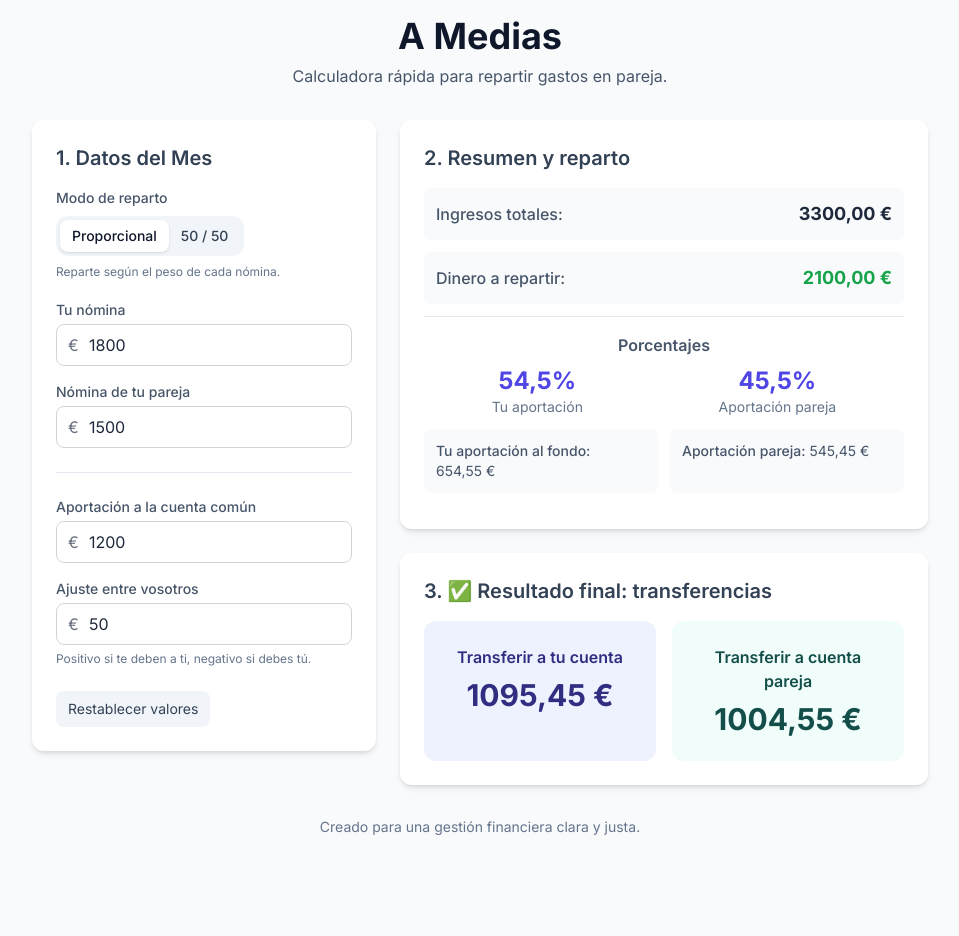
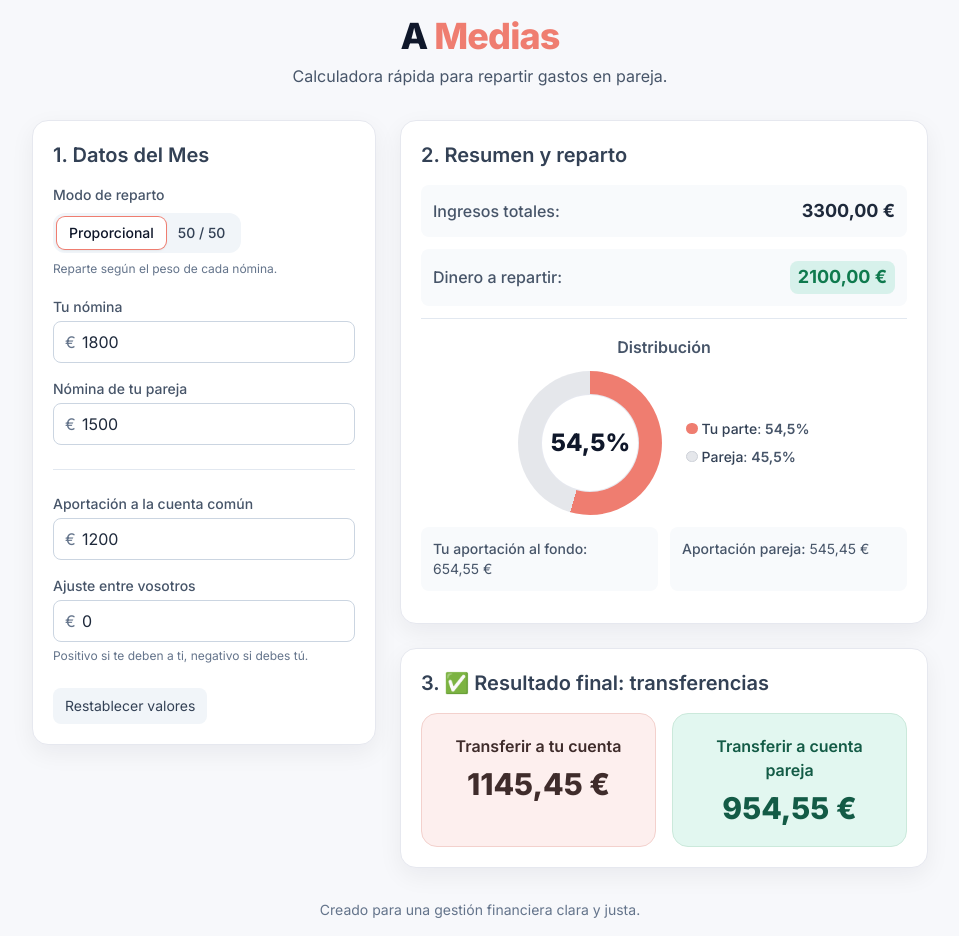
Before and after one commit to queridojavier/a-medias, a plain HTML site: page index.html in a window 1280 px wide. Shown: the whole page, without its empty margins (160-1119 px from the left). Before the commit the page ends 853 px from the top, so only its background shows below. Drawn offline with nearby package versions, Linux system fonts and the light colour scheme.

Commit message:
UI: donut legible + tema salmón + toggle

```diff
--- a/index.html
+++ b/index.html
@@ -9,44 +9,55 @@
   <script src="https://cdn.tailwindcss.com"></script>
 
   <!-- Fuentes -->
-  <link href="https://fonts.googleapis.com/css2?family=Inter:wght@400;500;600;700&display=swap" rel="stylesheet">
+  <link href="https://fonts.googleapis.com/css2?family=Inter:wght@400;500;600;700;800&display=swap" rel="stylesheet">
 
   <!-- PWA -->
   <link rel="manifest" href="./manifest.json">
   <link rel="apple-touch-icon" href="./icons/icon-192.png">
+  <link rel="icon" href="./icons/icon-192.png" type="image/png">
   <meta name="apple-mobile-web-app-title" content="A Medias">
-  <meta name="theme-color" content="#111827">
+  <meta name="theme-color" content="#EF7D70">
   <meta name="apple-mobile-web-app-capable" content="yes">
   <meta name="apple-mobile-web-app-status-bar-style" content="black-translucent">
 
+  <!-- Estilo de marca y tarjetas -->
   <style>
-    body { font-family: 'Inter', sans-serif; }
-    .card {
-      background-color: white; border-radius: 0.75rem;
-      box-shadow: 0 4px 6px -1px rgb(0 0 0 / 0.1), 0 2px 4px -2px rgb(0 0 0 / 0.1);
-      padding: 1.5rem; transition: all 0.3s ease;
+    :root{
+      --primary:#EF7D70;      /* salmón */
+      --primary-700:#E15F54;
+      --ink:#0f172a;
+      --muted:#e5e7eb;
+      --card:#ffffff;
+      --bg:#f7f8fb;
     }
-    .input-group { position: relative; }
-    .input-group span {
-      position: absolute; left: 0.75rem; top: 50%; transform: translateY(-50%);
-      color: #6b7280; pointer-events: none;
+    body{ font-family:'Inter',system-ui,sans-serif; background: var(--bg); }
+    .card{
+      background:var(--card);
+      border-radius:16px;
+      border:1px solid #e6e8ef;
+      box-shadow:0 8px 24px rgba(15,23,42,.06);
+      padding:1.25rem;
     }
-    .input-field {
-      padding-left: 2rem; width: 100%; border-radius: 0.5rem; border: 1px solid #d1d5db;
-      padding-top: 0.5rem; padding-bottom: 0.5rem;
-      transition: border-color 0.2s ease-in-out, box-shadow 0.2s ease-in-out;
-    }
-    .input-field:focus {
-      outline: none; border-color: #4f46e5; box-shadow: 0 0 0 2px rgba(79,70,229,0.2);
-    }
-    .result-box { border-radius: 0.75rem; padding: 1.5rem; text-align: center; }
+    .result-box{ border-radius:16px; padding:1.25rem; text-align:center; }
+    .brand-dot{ width:.7rem; height:.7rem; border-radius:999px; display:inline-block; }
+      .badge-success{
+    background: rgba(16,185,129,.14);
+    color: #0f7a4e;
+    padding: .15rem .5rem;
+    border-radius: .5rem;
+  }
+  .donut{
+    background: conic-gradient(var(--primary) 60%, var(--muted) 0);
+  }
   </style>
 </head>
 
-<body class="bg-slate-50 text-slate-800 flex items-center justify-center min-h-screen p-4">
+<body class="text-slate-800 flex items-center justify-center min-h-screen p-4">
   <main class="w-full max-w-4xl mx-auto">
     <div class="text-center mb-8">
-      <h1 class="text-3xl md:text-4xl font-bold text-slate-900">A Medias</h1>
+      <h1 class="text-3xl md:text-4xl font-extrabold tracking-tight" style="color:var(--ink)">
+        A <span style="color:var(--primary)">Medias</span>
+      </h1>
       <p class="text-slate-600 mt-2">Calculadora rápida para repartir gastos en pareja.</p>
     </div>
 
@@ -56,12 +67,12 @@
         <div class="card">
           <h2 class="text-xl font-semibold mb-4 text-slate-700">1. Datos del Mes</h2>
 
-          <!-- Modo de reparto (el “dongle”) -->
+          <!-- Toggle de modo -->
           <div class="mb-5">
             <label class="block text-sm font-medium text-slate-600 mb-2">Modo de reparto</label>
             <div class="inline-flex rounded-xl bg-slate-100 p-1" role="group" aria-label="Modo de reparto">
               <button id="mode-prop"
-                      class="px-3 py-1.5 rounded-lg text-sm font-medium bg-white shadow text-slate-900"
+                      class="px-3 py-1.5 rounded-lg text-sm font-medium bg-white shadow text-slate-900 ring-1 ring-[var(--primary)]"
                       type="button" aria-pressed="true">
                 Proporcional
               </button>
@@ -78,18 +89,18 @@
           <div class="space-y-4">
             <div>
               <label for="nomina1" class="block text-sm font-medium text-slate-600 mb-1">Tu nómina</label>
-              <div class="input-group">
-                <span>€</span>
-                <input type="number" id="nomina1" class="input-field" placeholder="1800" value="1800"
-                       step="0.01" inputmode="decimal" min="0">
+              <div class="relative">
+                <span class="absolute left-3 top-1/2 -translate-y-1/2 text-slate-500">€</span>
+                <input type="number" id="nomina1" class="pl-7 w-full rounded-lg border border-slate-300 py-2 focus:outline-none focus:border-indigo-600 focus:ring-2 focus:ring-indigo-200"
+                       placeholder="1800" value="1800" step="0.01" inputmode="decimal" min="0">
               </div>
             </div>
             <div>
               <label for="nomina2" class="block text-sm font-medium text-slate-600 mb-1">Nómina de tu pareja</label>
-              <div class="input-group">
-                <span>€</span>
-                <input type="number" id="nomina2" class="input-field" placeholder="1500" value="1500"
-                       step="0.01" inputmode="decimal" min="0">
+              <div class="relative">
+                <span class="absolute left-3 top-1/2 -translate-y-1/2 text-slate-500">€</span>
+                <input type="number" id="nomina2" class="pl-7 w-full rounded-lg border border-slate-300 py-2 focus:outline-none focus:border-indigo-600 focus:ring-2 focus:ring-indigo-200"
+                       placeholder="1500" value="1500" step="0.01" inputmode="decimal" min="0">
               </div>
             </div>
           </div>
@@ -98,18 +109,18 @@
           <div class="mt-6 pt-6 border-t border-slate-200 space-y-4">
             <div>
               <label for="fondoComun" class="block text-sm font-medium text-slate-600 mb-1">Aportación a la cuenta común</label>
-              <div class="input-group">
-                <span>€</span>
-                <input type="number" id="fondoComun" class="input-field" placeholder="1200" value="1200"
-                       step="0.01" inputmode="decimal" min="0">
+              <div class="relative">
+                <span class="absolute left-3 top-1/2 -translate-y-1/2 text-slate-500">€</span>
+                <input type="number" id="fondoComun" class="pl-7 w-full rounded-lg border border-slate-300 py-2 focus:outline-none focus:border-indigo-600 focus:ring-2 focus:ring-indigo-200"
+                       placeholder="1200" value="1200" step="0.01" inputmode="decimal" min="0">
               </div>
             </div>
             <div>
               <label for="ajuste" class="block text-sm font-medium text-slate-600 mb-1">Ajuste entre vosotros</label>
-              <div class="input-group">
-                <span>€</span>
-                <input type="number" id="ajuste" class="input-field" placeholder="50" value="50"
-                       step="0.01" inputmode="decimal">
+              <div class="relative">
+                <span class="absolute left-3 top-1/2 -translate-y-1/2 text-slate-500">€</span>
+                <input type="number" id="ajuste" class="pl-7 w-full rounded-lg border border-slate-300 py-2 focus:outline-none focus:border-indigo-600 focus:ring-2 focus:ring-indigo-200"
+                       placeholder="0" value="0" step="0.01" inputmode="decimal">
               </div>
               <p class="text-xs text-slate-500 mt-1.5">Positivo si te deben a ti, negativo si debes tú.</p>
             </div>
@@ -137,24 +148,37 @@
             </div>
             <div class="flex justify-between items-center p-3 bg-slate-50 rounded-lg">
               <span class="font-medium">Dinero a repartir:</span>
-              <span id="dineroRepartir" class="font-bold text-lg text-green-600">2.100,00 €</span>
+              <span id="dineroRepartir" class="badge-success font-bold text-lg">2.100,00 €</span>
             </div>
 
+            <!-- Donut + leyenda -->
             <div class="mt-4 pt-4 border-t border-slate-200">
-              <h3 class="font-semibold text-center mb-2">Porcentajes</h3>
-              <div class="flex justify-around items-center text-center">
-                <div>
-                  <div id="porcentaje1" class="font-bold text-2xl text-indigo-600">54,5%</div>
-                  <div class="text-sm text-slate-500">Tu aportación</div>
-                </div>
-                <div>
-                  <div id="porcentaje2" class="font-bold text-2xl text-indigo-600">45,5%</div>
-                  <div class="text-sm text-slate-500">Aportación pareja</div>
-                </div>
+              <h3 class="font-semibold text-center mb-3">Distribución</h3>
+              <div class="flex items-center justify-center gap-6">
+                <!-- Donut -->
+                <div class="relative w-36 h-36 rounded-full donut" id="donut" aria-label="Distribución de aportación">
+  <div class="absolute inset-6 rounded-full bg-white ring-1 ring-[#e6e8ef]"></div>
+  <div class="absolute inset-0 grid place-items-center">
+    <span id="p1Center" class="font-extrabold text-2xl" style="color:var(--ink)">60%</span>
+  </div>
+</div>
+                <!-- Leyenda -->
+                <ul class="text-sm text-slate-600">
+                  <li class="mb-2">
+                    <span class="brand-dot" style="background:var(--primary)"></span>
+                    <span class="font-medium text-slate-700">Tu parte</span>:
+                    <span id="porcentaje1" class="font-semibold">60%</span>
+                  </li>
+                  <li>
+                    <span class="brand-dot" style="background:var(--muted); border:1px solid #cdd1d8"></span>
+                    <span class="font-medium text-slate-700">Pareja</span>:
+                    <span id="porcentaje2" class="font-semibold">40%</span>
+                  </li>
+                </ul>
               </div>
             </div>
 
-            <!-- Aportaciones al fondo (sin mostrar sobrantes intermedios) -->
+            <!-- Aportaciones al fondo -->
             <div class="grid grid-cols-1 md:grid-cols-2 gap-3 mt-4 text-sm text-slate-600">
               <div class="p-3 bg-slate-50 rounded-lg">
                 <span class="font-medium">Tu aportación al fondo:</span> <span id="comun1">—</span>
@@ -172,13 +196,13 @@
         <div class="card" aria-live="polite">
           <h2 class="text-xl font-semibold mb-4 text-slate-700">3. ✅ Resultado final: transferencias</h2>
           <div class="grid grid-cols-1 md:grid-cols-2 gap-4">
-            <div class="result-box bg-indigo-50 text-indigo-900">
+            <div class="result-box" style="background:rgba(239,125,112,.12); color:#3f2c2b; border:1px solid #f3d1cd">
               <h3 class="font-semibold mb-2">Transferir a tu cuenta</h3>
-              <p id="transferencia1" class="text-3xl font-bold">1.095,45 €</p>
+              <p id="transferencia1" class="text-3xl font-extrabold">1.095,45 €</p>
             </div>
-            <div class="result-box bg-teal-50 text-teal-900">
+            <div class="result-box" style="background:rgba(16,185,129,.12); color:#135b46; border:1px solid #cbe9db">
               <h3 class="font-semibold mb-2">Transferir a cuenta pareja</h3>
-              <p id="transferencia2" class="text-3xl font-bold">1.004,55 €</p>
+              <p id="transferencia2" class="text-3xl font-extrabold">1.004,55 €</p>
             </div>
           </div>
         </div>
@@ -190,18 +214,27 @@
     </footer>
   </main>
 
-  <!-- Registro del Service Worker -->
+  <!-- Registro del Service Worker (desactivado en desarrollo/local) -->
   <script>
-    if ('serviceWorker' in navigator) {
+    const isDevHost = ['localhost','127.0.0.1'].includes(location.hostname) || location.hostname.startsWith('192.168.');
+    if ('serviceWorker' in navigator && !isDevHost) {
       window.addEventListener('load', () => {
         navigator.serviceWorker.register('./sw.js').catch(console.error);
       });
+    } else {
+      // Si estás en local, intenta desregistrar SWs previos y limpiar cachés
+      if ('serviceWorker' in navigator) {
+        navigator.serviceWorker.getRegistrations().then(regs => regs.forEach(r => r.unregister()));
+      }
+      if ('caches' in window) {
+        caches.keys().then(keys => keys.forEach(k => caches.delete(k)));
+      }
     }
   </script>
 
   <!-- Lógica de la app -->
   <script>
-    // ---- Utilidades ----
+    // Utilidades
     const money = n => new Intl.NumberFormat('es-ES', {
       style: 'currency', currency: 'EUR', minimumFractionDigits: 2, maximumFractionDigits: 2
     }).format(n);
@@ -218,9 +251,8 @@
       return v;
     };
 
-    // ---- Estado ----
-    let mode = 'prop'; // 'prop' (proporcional) | 'eq' (50/50)
-
+    // Estado
+    let mode = 'prop'; // 'prop' | 'eq'
     const saveState = () => {
       const data = {
         nomina1: read('nomina1'),
@@ -243,7 +275,7 @@
       } catch {}
     };
 
-    // ---- Cálculo principal ----
+    // Cálculo principal
     function calculate() {
       const nomina1 = read('nomina1');
       const nomina2 = read('nomina2');
@@ -252,10 +284,10 @@
 
       const ingresoTotal = round2(nomina1 + nomina2);
 
-      // Porcentaje según modo: proporcional o 50/50
+      // Porcentaje según modo
       let p1 = mode === 'eq'
         ? 0.5
-        : (ingresoTotal > 0 ? nomina1 / ingresoTotal : 0.5); // si 0 ingresos, 50/50 por defecto
+        : (ingresoTotal > 0 ? nomina1 / ingresoTotal : 0.5);
       p1 = Math.min(1, Math.max(0, p1));
 
       const comun1 = round2(fondoComun * p1);
@@ -281,46 +313,52 @@
       document.getElementById('ingresoTotal').textContent = money(ingresoTotal);
       document.getElementById('dineroRepartir').textContent = money(dineroRepartir);
 
-      document.getElementById('porcentaje1').textContent = `${fmtPct(p1 * 100)}%`;
-      document.getElementById('porcentaje2').textContent = `${fmtPct((1 - p1) * 100)}%`;
+      const p1pct = p1 * 100;
+      document.getElementById('porcentaje1').textContent = `${fmtPct(p1pct)}%`;
+      document.getElementById('porcentaje2').textContent = `${fmtPct(100 - p1pct)}%`;
 
+      // Donut
+      const p1deg = Math.round(p1 * 360);
+      const donut = document.getElementById('donut');
+      if (donut) donut.style.background = `conic-gradient(var(--primary) ${p1deg}deg, var(--muted) 0)`;
+      const p1Center = document.getElementById('p1Center');
+      if (p1Center) p1Center.textContent = `${fmtPct(p1pct)}%`;
+
+      // Aportaciones y resultados
       document.getElementById('comun1').textContent = money(comun1);
       document.getElementById('comun2').textContent = money(comun2);
-
       document.getElementById('transferencia1').textContent = money(transferencia1);
       document.getElementById('transferencia2').textContent = money(transferencia2);
 
       saveState();
     }
 
-    // ---- UI Modo ----
+    // UI del modo
     function updateModeUI() {
       const btnProp = document.getElementById('mode-prop');
       const btnEq = document.getElementById('mode-eq');
       const hint = document.getElementById('mode-hint');
 
       if (mode === 'prop') {
-        btnProp.className = "px-3 py-1.5 rounded-lg text-sm font-medium bg-white shadow text-slate-900";
+        btnProp.className = "px-3 py-1.5 rounded-lg text-sm font-medium bg-white shadow text-slate-900 ring-1 ring-[var(--primary)]";
         btnEq.className = "px-3 py-1.5 rounded-lg text-sm font-medium text-slate-700 hover:text-slate-900";
-        btnProp.setAttribute('aria-pressed', 'true');
-        btnEq.setAttribute('aria-pressed', 'false');
+        btnProp.setAttribute('aria-pressed','true'); btnEq.setAttribute('aria-pressed','false');
         hint.textContent = "Reparte según el peso de cada nómina.";
       } else {
-        btnEq.className = "px-3 py-1.5 rounded-lg text-sm font-medium bg-white shadow text-slate-900";
+        btnEq.className = "px-3 py-1.5 rounded-lg text-sm font-medium bg-white shadow text-slate-900 ring-1 ring-[var(--primary)]";
         btnProp.className = "px-3 py-1.5 rounded-lg text-sm font-medium text-slate-700 hover:text-slate-900";
-        btnEq.setAttribute('aria-pressed', 'true');
-        btnProp.setAttribute('aria-pressed', 'false');
+        btnEq.setAttribute('aria-pressed','true'); btnProp.setAttribute('aria-pressed','false');
         hint.textContent = "Reparte exactamente al 50% cada concepto.";
       }
     }
 
-    function setMode(m) {
+    function setMode(m){
       mode = m;
       updateModeUI();
       calculate();
     }
 
-    // ---- Bootstrap ----
+    // Bootstrap
     let defaultState = {};
     window.onload = () => {
       defaultState = {
--- a/sw.js
+++ b/sw.js
@@ -1,4 +1,4 @@
-const CACHE = 'finanzas-v3';
+const CACHE = 'finanzas-v4';
 const ASSETS = [
   './',
   './index.html',
```
Also changed, not shown: manifest.json.
